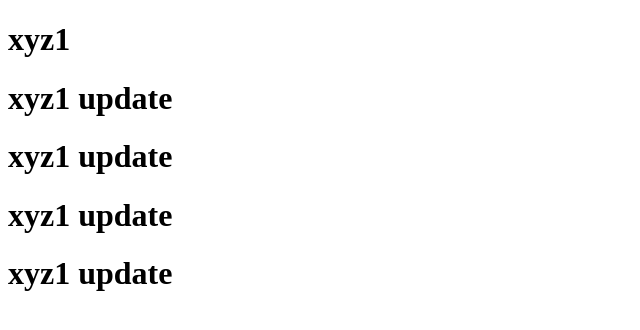
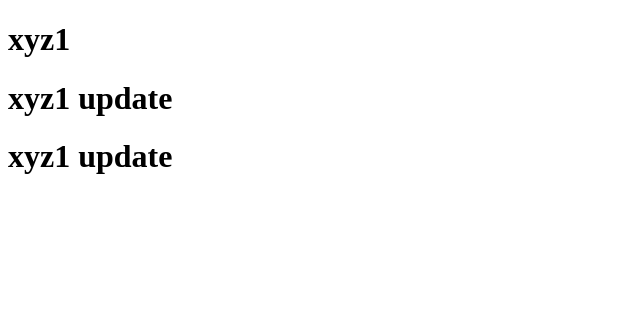
Before and after one commit to muneeshnirmal/xyz1, a plain HTML site: page index.html in a window 1280 px wide. Shown: the whole page, without its empty margins (0-640 px from the left). Drawn offline with Linux system fonts and the light colour scheme.

Commit message:
H1 Remove

```diff
--- a/index.html
+++ b/index.html
@@ -9,7 +9,6 @@
     <h1>xyz1</h1>
     <h1>xyz1 update</h1>
     <h1>xyz1 update</h1>
-    <h1>xyz1 update</h1>
-    <h1>xyz1 update</h1>
+
 </body>
 </html>
```
